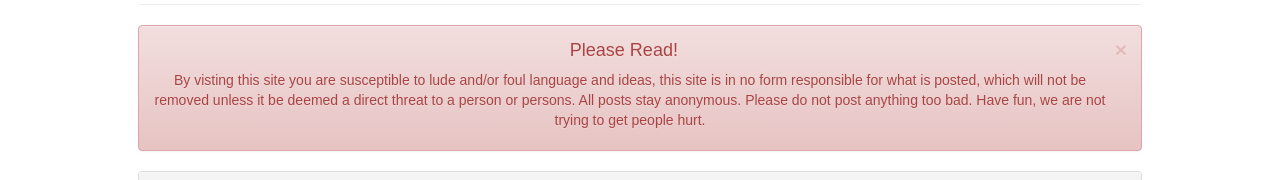
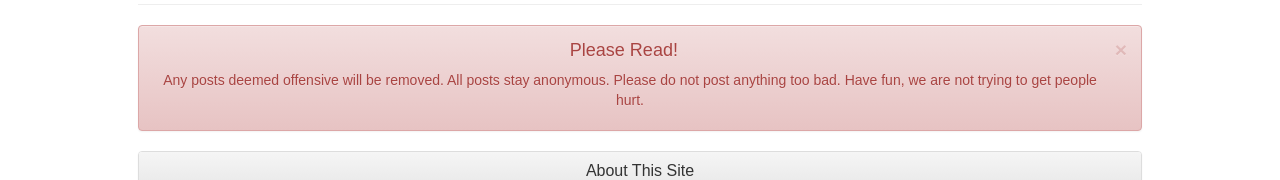
Before and after one commit to c-hering/wwhs_pinboard, a React (Create React App) app in the folder client/: page / in a window 1280 px wide. Shown: the part 177-357 px from the top of the page. Built offline with nearby package versions, Linux system fonts and the light colour scheme; no server answers.

Commit message:
changed warning

```diff
--- a/client/src/components/WarningDismissable.js
+++ b/client/src/components/WarningDismissable.js
@@ -27,8 +27,7 @@ export default class WarningDismissable extends React.Component {
         <Alert bsStyle="danger" onDismiss={this.handleDismiss}>
           <h4>Please Read!</h4>
           <p>
-            By visting this site you are susceptible to lude and/or foul language and ideas, this site is in no form responsible for
-            what is posted, which will not be removed unless it be deemed a direct threat to a person or persons.
+            Any posts deemed offensive will be removed.
 
             All posts stay anonymous.
 
```
